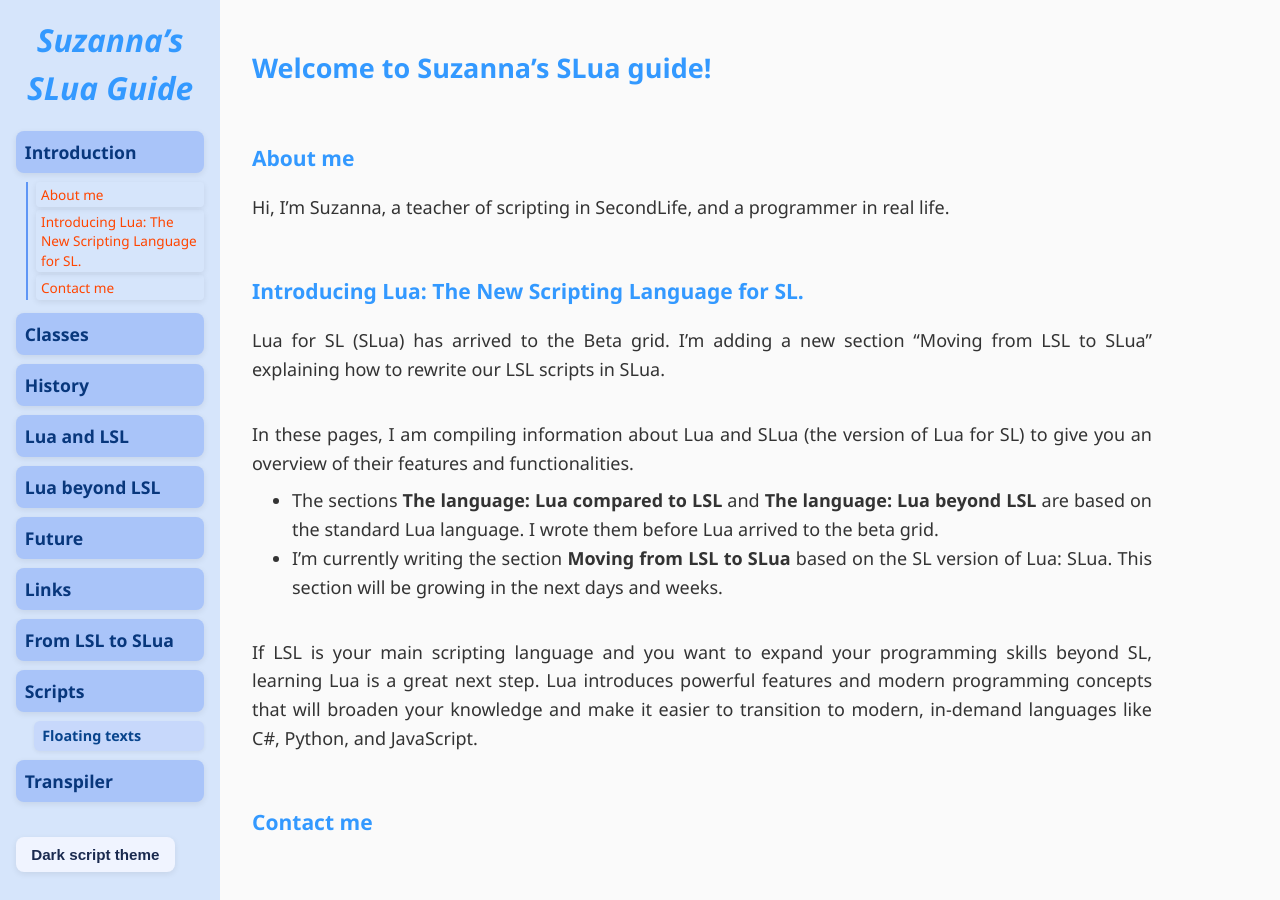
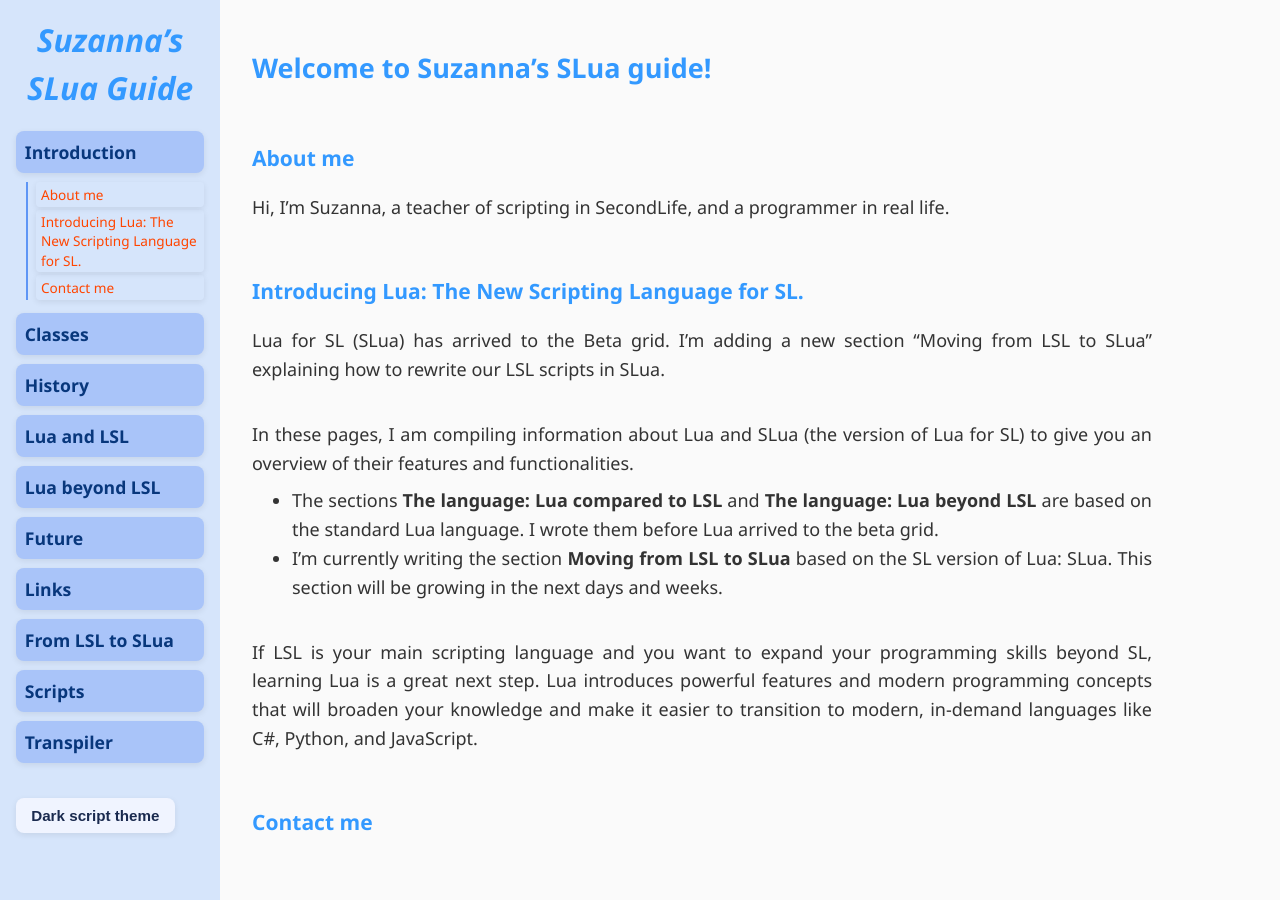
Before and after one commit to Suzanna-Linn/slua, a Jekyll site: the page built from docs/index.md, in a window 1280 px wide. Built offline with Jekyll 4.4.1, drawn with Linux system fonts in a browser that asks for light colours; nearby versions of some CDN libraries; comment, search, counter and statistics services are not loaded.

Commit message:
Update style.css

```diff
--- a/docs/assets/style.css
+++ b/docs/assets/style.css
@@ -184,6 +184,7 @@ pre.line-numbers {
   margin-left: 1em;
   padding-left: 0;
   list-style: none;
+  display: none;
 }
 .sidebar ul li ul.submenu > li > a {
   display: block;
@@ -215,6 +216,9 @@ pre.line-numbers {
 .sidebar ul li ul.submenu li {
   margin: 0;
   padding: 0;
+}
+.has-submenu.open .sidebar ul li ul.submenu {
+  display: block;
 }
 
 .sidebar .sublist {
```
